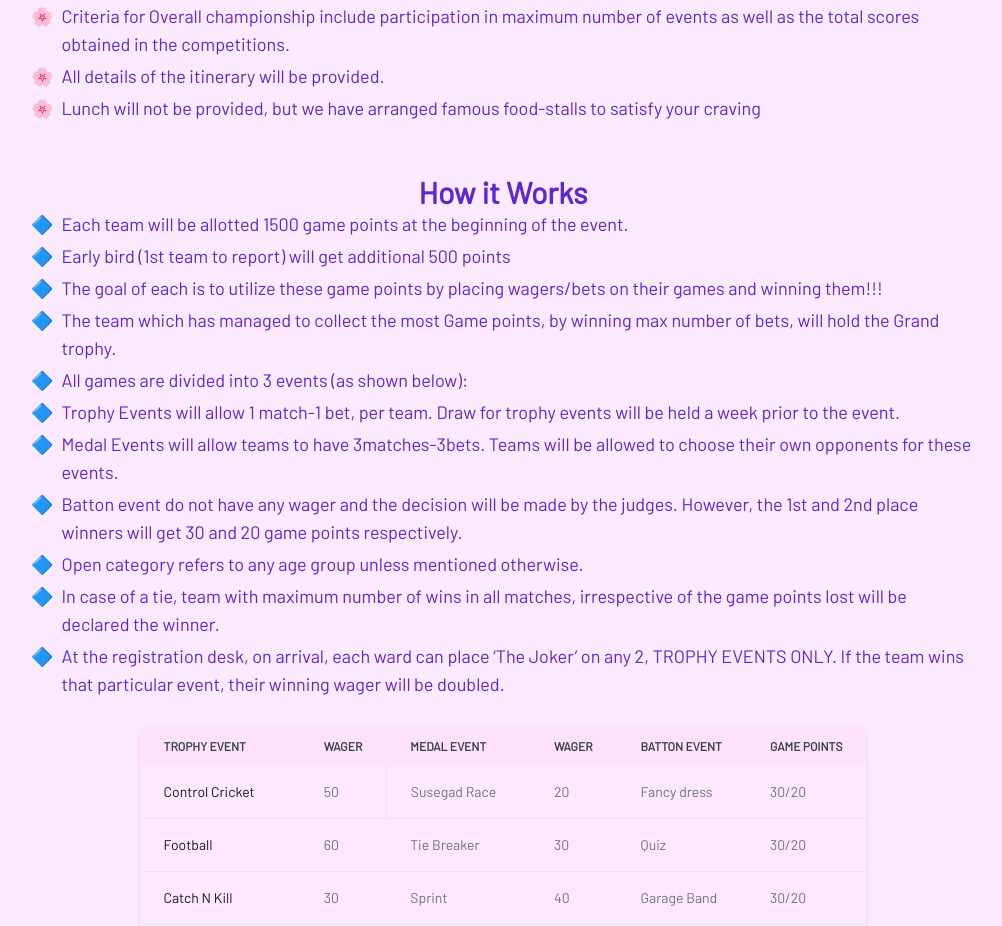
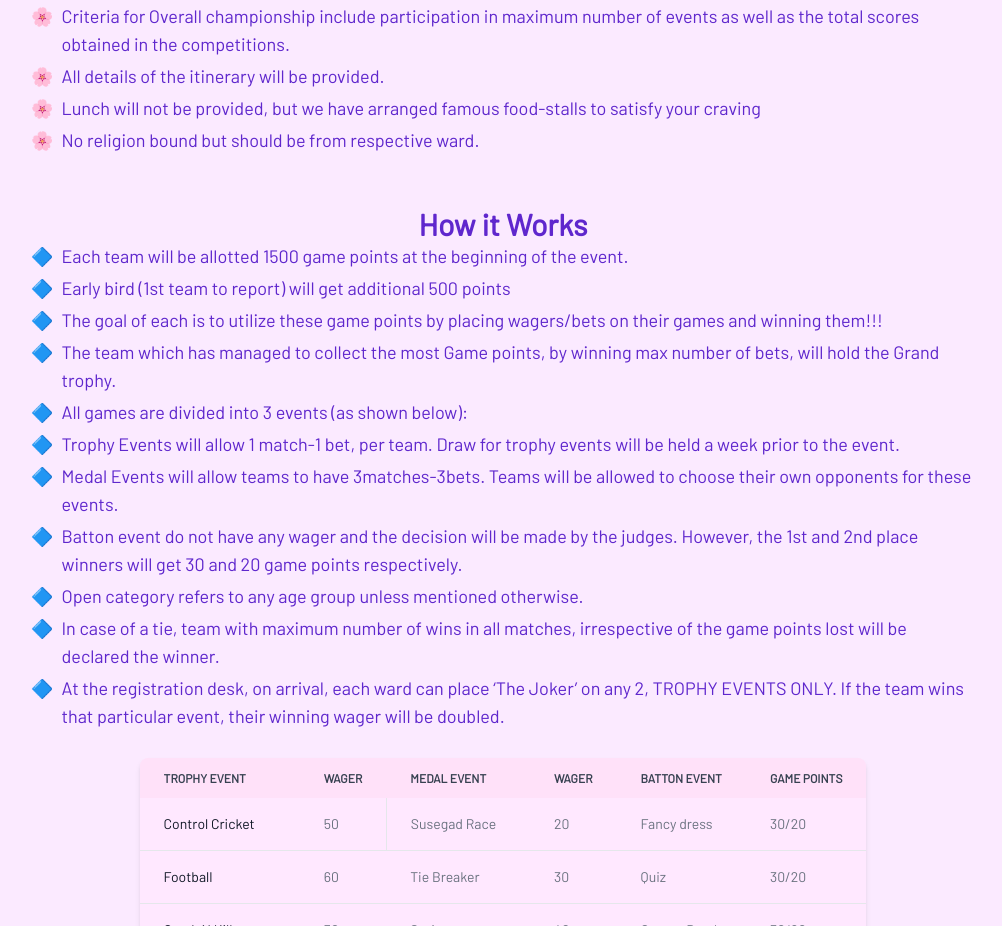
Before and after one commit to reeveboy/re-wards, a Next.js app: page / in a window 1280 px wide. Shown: the part 1220-2146 px from the top of the page, without its empty margins (137-1139 px from the left). Built offline with nearby package versions, Linux system fonts and the light colour scheme.

Commit message:
upadate general rules

```diff
--- a/src/pages/index.tsx
+++ b/src/pages/index.tsx
@@ -17,6 +17,7 @@ const rules = [
   "Criteria for Overall championship include participation in maximum number of events as well as the total scores obtained in the competitions.",
   "All details of the itinerary will be provided.",
   "Lunch will not be provided, but we have arranged famous food-stalls to satisfy your craving",
+  "No religion bound but should be from respective ward.",
 ];
 
 const works = [
```
